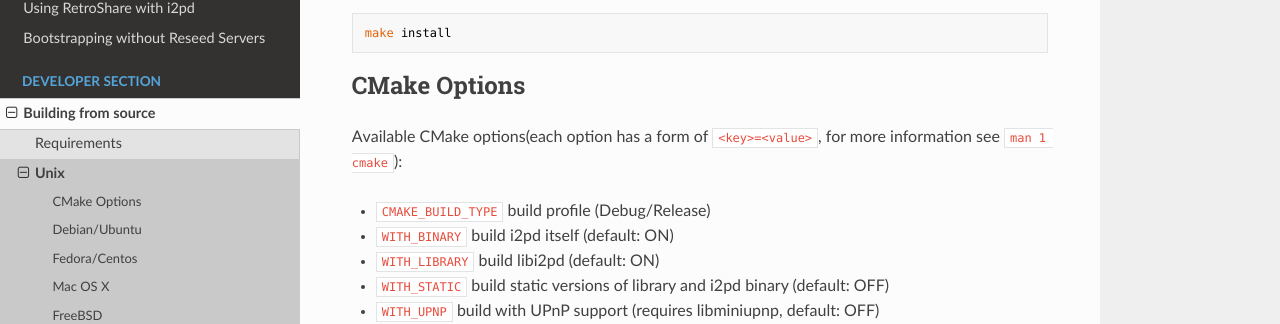
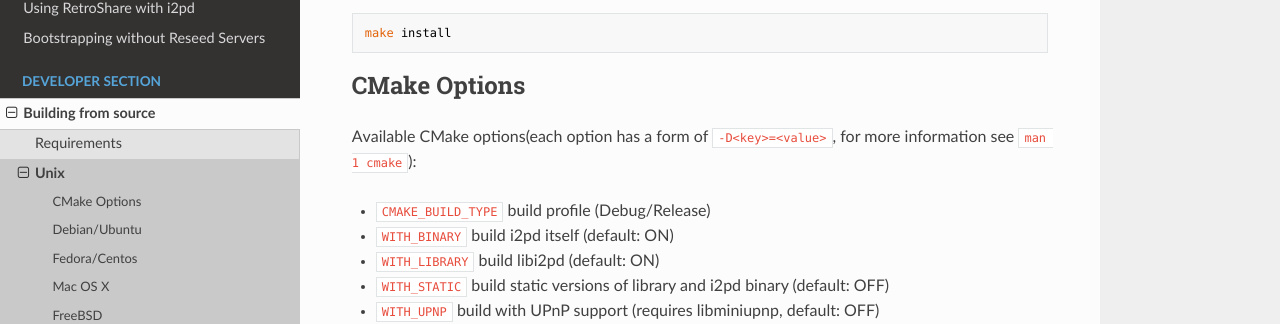
Before and after one commit to PurpleI2P/i2pd_docs_en, an MkDocs documentation site: the page built from docs/devs/building/unix.md, in a window 1280 px wide and 900 px high, scrolled down 660 px. Shown: the part 129-453 px from the top of the window. Built offline with MkDocs 1.6.1, drawn with Linux system fonts in a browser that asks for light colours; nearby versions of some CDN libraries; old or Windows-style settings are respelled for this version of MkDocs.

```diff
--- a/docs/devs/building/unix.md
+++ b/docs/devs/building/unix.md
@@ -34,7 +34,7 @@ After successful build i2pd could be installed with:
 CMake Options
 -------------
 
-Available CMake options(each option has a form of `<key>=<value>`, for more information see `man 1 cmake`):
+Available CMake options(each option has a form of `-D<key>=<value>`, for more information see `man 1 cmake`):
 
 * `CMAKE_BUILD_TYPE` build profile (Debug/Release)
 * `WITH_BINARY`      build i2pd itself (default: ON)
```
